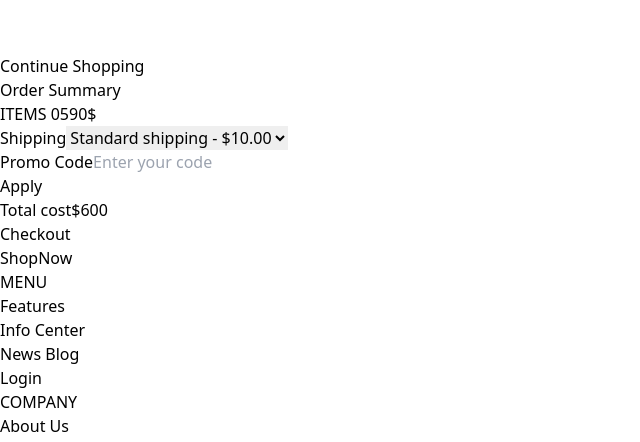
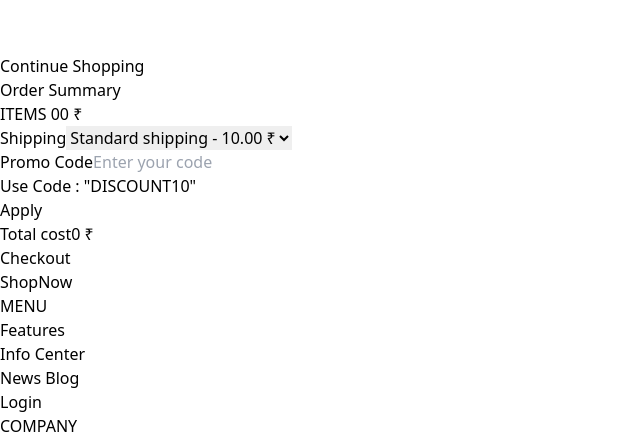
Before and after one commit to rohitmore45/e-commerce-project, a React (Vite) app: page /cart in a window 1280 px wide. Shown: the part 1728-2170 px from the top of the page, without its empty margins (0-640 px from the left). Built offline with nearby package versions, Linux system fonts and the light colour scheme.

Commit message:
cart summary done

```diff
--- a/src/App.jsx
+++ b/src/App.jsx
@@ -10,6 +10,10 @@ import Navbar from "./components/Navbar/Navbar";
 import Footer from "./components/Footer/Footer";
 function App() {
   const [cartData, setCartData] = useState([]);
+  const [promoCode, setPromoCode] = useState("");
+  const [discount, setDiscount] = useState(0);
+  const [invalidCode, setInvalidCode] = useState("Invalid Promo Code!");
+  const [promoApplied, setPromoApplied] = useState('')
 
   // addtocart function
   const handleAddToCart = (product) => {
@@ -50,6 +54,29 @@ function App() {
     setCartData(filteredItems);
   };
 
+  //totalProductPrice function
+  const getTotalPrice = () => {
+    const totalPrice = cartData.reduce((total, item) => {
+      return total + item.price * item.quantity;
+    }, 0);
+
+    return totalPrice - discount;
+    f;
+  };
+
+  //promo code functions
+
+  const applyPromoCode = () => {
+    if (promoCode === "DISCOUNT10") {
+      setDiscount(getTotalPrice() * 0.1);
+      setPromoCode("");
+      setInvalidCode("")
+      setPromoApplied('Code Applied Successfully !!')
+    } else {
+      setInvalidCode(invalidCode);
+    }
+  };
+
   return (
     <>
       <div>
@@ -66,6 +93,12 @@ function App() {
                   handleQuantityDecrease={handleQuantityDecrease}
                   handleQuantityIncrease={handleQuantityIncrease}
                   handleRemoveItem={handleRemoveItem}
+                  getTotalPrice={getTotalPrice}
+                  applyPromoCode={applyPromoCode}
+                  promoCode={promoCode}
+                  setPromoCode={setPromoCode}
+                  invalidCode={invalidCode}
+                  promoApplied={promoApplied}
                 />
               }
             />
--- a/src/pages/Cart/Cart.jsx
+++ b/src/pages/Cart/Cart.jsx
@@ -1,12 +1,19 @@
 import React from "react";
-import { Link } from "react-router-dom";
+import { Link, useNavigate } from "react-router-dom";
 
 export default function Cart({
   cartData,
   handleQuantityDecrease,
   handleQuantityIncrease,
   handleRemoveItem,
+  getTotalPrice,
+  applyPromoCode,
+  promoCode,
+  setPromoCode,
+  invalidCode,
+  promoApplied,
 }) {
+  const navigate = useNavigate();
   return (
     <>
       <div className="w-[90%] mx-auto">
@@ -41,14 +48,14 @@ export default function Cart({
               {cartData.map((item) => {
                 return (
                   <div
-                    className="flex items-center hover:bg-gray-100 -mx-8 px-6 py-5"
+                    className="flex items-center flex-wrap md:flex-nowrap  hover:bg-gray-100 -mx-8 px-6 py-5"
                     key={item.id}
                   >
-                    <div className="flex w-2/5">
+                    <div className="flex md:w-2/5 w-1/1 flex-wrap">
                       {/* <!-- product --> */}
                       <div className="w-20">
                         <img
-                          className="h-24"
+                          className=" h-[80px] w-full"
                           src={item.thumbnail}
                           alt="Product_Img"
                         />
@@ -66,7 +73,7 @@ export default function Cart({
                         </p>
                       </div>
                     </div>
-                    <div className="flex justify-center w-1/5">
+                    <div className="flex justify-center md:w-1/5 mt-2 md:mt-0 ">
                       <svg
                         className="fill-current text-gray-600 w-3 cursor-pointer"
                         viewBox="0 0 448 512"
@@ -83,31 +90,34 @@ export default function Cart({
                       />
 
                       <svg
-                        className="fill-current text-gray-600 w-3 cursor-pointer"
+                        className="fill-current text-gray-600 w-3 cursor-pointer mr-2"
                         viewBox="0 0 448 512"
                         onClick={() => handleQuantityIncrease(item.id)}
                       >
                         <path d="M416 208H272V64c0-17.67-14.33-32-32-32h-32c-17.67 0-32 14.33-32 32v144H32c-17.67 0-32 14.33-32 32v32c0 17.67 14.33 32 32 32h144v144c0 17.67 14.33 32 32 32h32c17.67 0 32-14.33 32-32V304h144c17.67 0 32-14.33 32-32v-32c0-17.67-14.33-32-32-32z" />
                       </svg>
                     </div>
-                    <span className="text-center w-1/5 font-semibold text-sm">
-                      ${item.price}
+                    <span className="text-center w-1/5 font-semibold text-sm mt-2 md:mt-0">
+                      ₹ {item.price}
                     </span>
-                    <span className="text-center w-1/5 font-semibold text-sm">
-                      ${item.price * item.quantity}
+                    <span className="text-center w-1/3 font-semibold text-sm mt-2 md:mt-0">
+                      ₹ {item.price * item.quantity}
                     </span>
                   </div>
                 );
               })}
 
-              <p className="flex font-semibold text-indigo-600 text-sm mt-10">
+              <p
+                className="flex font-semibold text-indigo-600 text-sm mt-10 cursor-pointer"
+                onClick={() => navigate("/allproducts")}
+              >
                 <svg
                   className="fill-current mr-2 text-indigo-600 w-4"
                   viewBox="0 0 448 512"
                 >
                   <path d="M134.059 296H436c6.627 0 12-5.373 12-12v-56c0-6.627-5.373-12-12-12H134.059v-46.059c0-21.382-25.851-32.09-40.971-16.971L7.029 239.029c-9.373 9.373-9.373 24.569 0 33.941l86.059 86.059c15.119 15.119 40.971 4.411 40.971-16.971V296z" />
                 </svg>
-                <Link to="/allproducts"> Continue Shopping</Link>
+                Continue Shopping
               </p>
             </div>
 
@@ -122,14 +132,16 @@ export default function Cart({
                 <span className="font-semibold text-sm uppercase">
                   ITEMS {cartData.length}
                 </span>
-                <span className="font-semibold text-sm">590$</span>
+                <span className="font-semibold text-sm">
+                  {getTotalPrice()} ₹
+                </span>
               </div>
               <div>
                 <label className="font-medium inline-block mb-3 text-sm uppercase">
                   Shipping
                 </label>
                 <select className="block p-2 text-gray-600 w-full text-sm">
-                  <option>Standard shipping - $10.00</option>
+                  <option>Standard shipping - 10.00 ₹</option>
                 </select>
               </div>
               <div className="py-10">
@@ -144,17 +156,40 @@ export default function Cart({
                   id="promo"
                   placeholder="Enter your code"
                   className="p-2 text-sm w-full"
+                  value={promoCode}
+                  onChange={(e) => setPromoCode(e.target.value)}
                 />
+                {promoCode && promoCode !== "DISCOUNT10" ? (
+                  <p className="mt-2 text-red-700 font-semibold">
+                    {invalidCode}
+                  </p>
+                ) : (
+                  !promoApplied && (
+                    <p className="mt-2  font-semibold">
+                      Use Code : "DISCOUNT10"
+                    </p>
+                  )
+                )}
+                {
+                  <p className="mt-2 text-green-700 font-semibold">
+                    {promoApplied}
+                  </p>
+                }
               </div>
-              <button className="bg-red-500 hover:bg-red-600 px-5 py-2 text-sm text-white uppercase">
+              <button
+                className="bg-green-700 hover:bg-green-600 px-5 py-2 text-white text-sm uppercase font-semibold rounded-md"
+                onClick={applyPromoCode}
+              >
                 Apply
               </button>
               <div className="border-t mt-8">
                 <div className="flex font-semibold justify-between py-6 text-sm uppercase">
                   <span>Total cost</span>
-                  <span>$600</span>
+                  <span>
+                    {cartData.length > 0 ? getTotalPrice() + 10 : 0} ₹
+                  </span>
                 </div>
-                <button className="bg-indigo-500 font-semibold hover:bg-indigo-600 py-3 text-sm text-white uppercase w-full">
+                <button className="bg-indigo-500 font-semibold hover:bg-indigo-600 py-3 text-sm text-white uppercase w-full rounded-lg">
                   Checkout
                 </button>
               </div>
```
